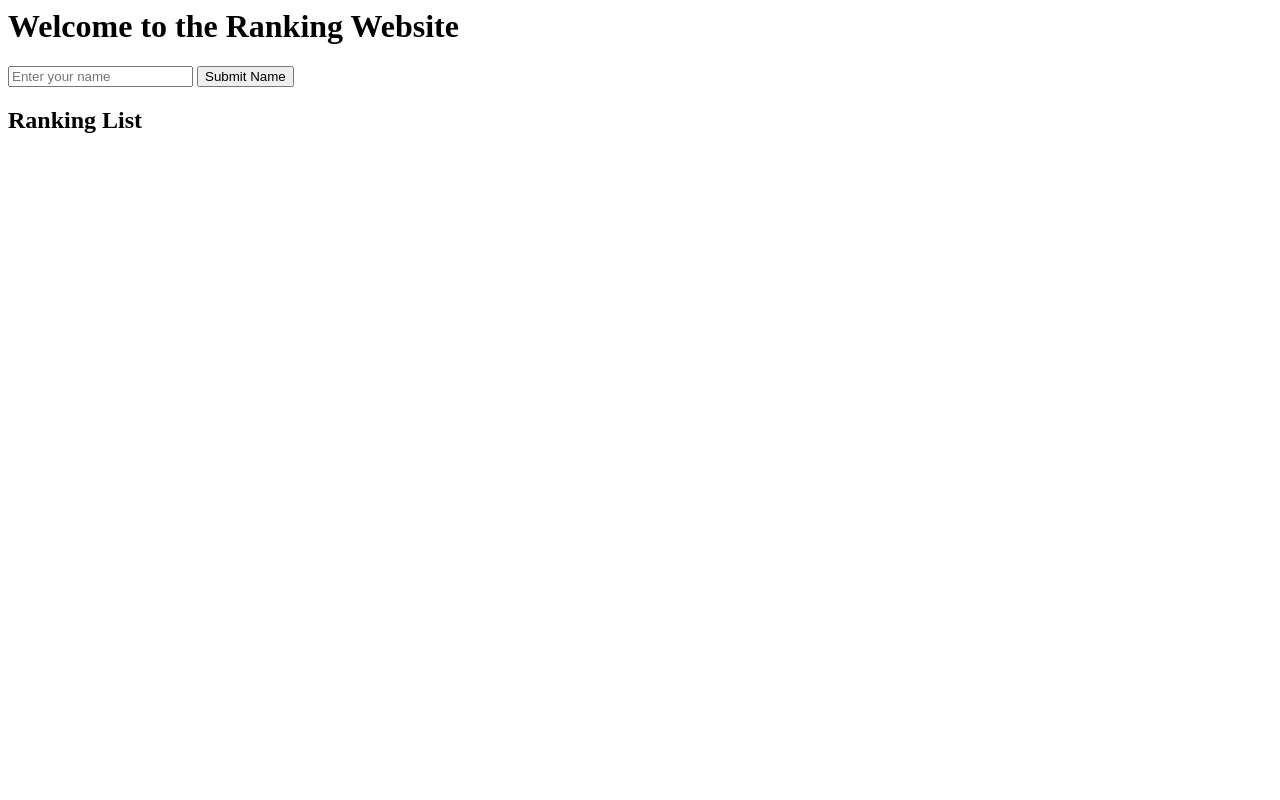
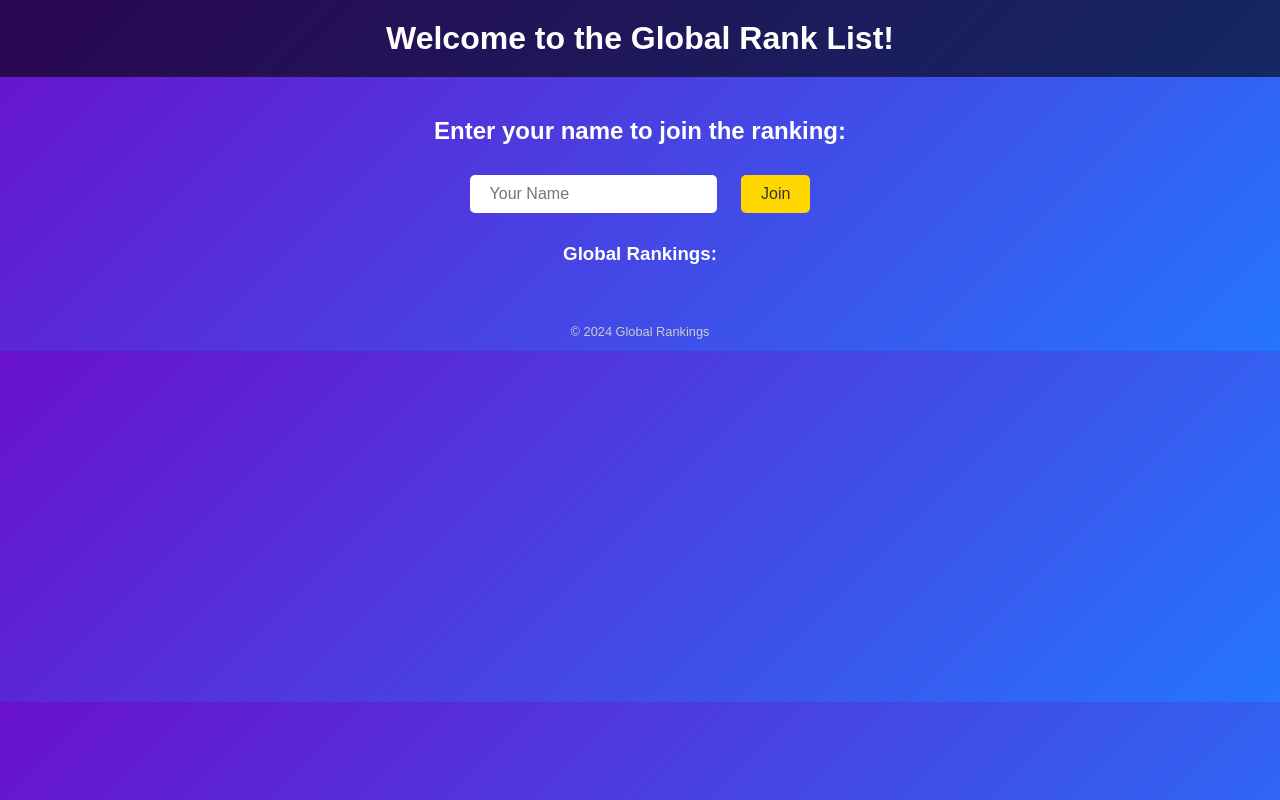
Before and after one commit to ilx-levrai/u, a plain HTML site: page index.html in a window 1280 px wide. Drawn offline with Linux system fonts and the light colour scheme; no server answers.

Commit message:
Update index.html

```diff
--- a/index.html
+++ b/index.html
@@ -1,19 +1,98 @@
+<!DOCTYPE html>
+<html lang="en">
+<head>
+    <meta charset="UTF-8">
+    <meta name="viewport" content="width=device-width, initial-scale=1.0">
+    <title>Global Visitor Ranking</title>
+    <style>
+        body {
+            margin: 0;
+            font-family: Arial, sans-serif;
+            background: linear-gradient(135deg, #6a11cb 0%, #2575fc 100%);
+            color: white;
+            text-align: center;
+        }
+
+        header {
+            padding: 20px;
+            background-color: rgba(0, 0, 0, 0.6);
+            position: sticky;
+            top: 0;
+        }
+
+        header h1 {
+            margin: 0;
+            font-size: 2rem;
+        }
+
+        .container {
+            padding: 20px;
+            text-align: center;
+        }
+
+        input, button {
+            padding: 10px 20px;
+            margin: 10px;
+            border: none;
+            border-radius: 5px;
+            font-size: 1rem;
+        }
+
+        input {
+            background: white;
+            color: #333;
+        }
+
+        button {
+            background: #ffd700;
+            color: #333;
+            cursor: pointer;
+        }
+
+        button:hover {
+            background: #e3b800;
+        }
+
+        .ranking {
+            margin-top: 20px;
+            font-size: 1rem;
+        }
+
+        footer {
+            margin-top: 20px;
+            font-size: 0.8rem;
+            color: #ccc;
+        }
+    </style>
+</head>
 <body>
-    <h1>Welcome to the Ranking Website</h1>
-    <input type="text" id="username" placeholder="Enter your name" />
-    <button onclick="submitName()">Submit Name</button>
+    <header>
+        <h1>Welcome to the Global Rank List!</h1>
+    </header>
 
-    <h2>Ranking List</h2>
-    <ul id="rankingList"></ul>
+    <div class="container">
+        <h2>Enter your name to join the ranking:</h2>
+        <input id="username" type="text" placeholder="Your Name">
+        <button onclick="addToRanking()">Join</button>
+        <div class="ranking">
+            <h3>Global Rankings:</h3>
+            <ol id="rankingList"></ol>
+        </div>
+    </div>
 
-    <script src="https://www.gstatic.com/firebasejs/9.17.1/firebase-app.js"></script>
-    <script src="https://www.gstatic.com/firebasejs/9.17.1/firebase-database.js"></script>
+    <footer>
+        <p>&copy; 2024 Global Rankings</p>
+    </footer>
+
+    <!-- Firebase Scripts -->
+    <script src="https://www.gstatic.com/firebasejs/9.16.0/firebase-app.js"></script>
+    <script src="https://www.gstatic.com/firebasejs/9.16.0/firebase-firestore.js"></script>
+
     <script>
-        // Your web app's Firebase configuration
+        // Firebase Configuration (replace with your own config)
         const firebaseConfig = {
             apiKey: "AIzaSyChj3URPFU7TVGyllTCSAPv6wmkMFG3fAw",
             authDomain: "ilx-s-database.firebaseapp.com",
-            databaseURL: "https://ilx-s-database-default-rtdb.firebaseio.com",
             projectId: "ilx-s-database",
             storageBucket: "ilx-s-database.firebasestorage.app",
             messagingSenderId: "713475036724",
@@ -22,45 +101,42 @@
 
         // Initialize Firebase
         const app = firebase.initializeApp(firebaseConfig);
-        const db = firebase.getDatabase(app);
+        const db = firebase.firestore();
 
-        // Function to submit a name to the ranking
-        function submitName() {
+        // Function to fetch and display rankings
+        async function fetchRankings() {
+            const rankingList = document.getElementById('rankingList');
+            const querySnapshot = await db.collection('rankings').orderBy('rank', 'asc').get();
+            rankingList.innerHTML = querySnapshot.docs.map(doc => {
+                const data = doc.data();
+                return `<li>#${data.rank}: ${data.name}</li>`;
+            }).join('');
+        }
+
+        // Function to add a user to the rankings
+        async function addToRanking() {
             const username = document.getElementById('username').value.trim();
             if (username) {
-                const newEntryRef = firebase.push(firebase.ref(db, 'rankings'));
-                newEntryRef.set({
-                    name: username,
-                    timestamp: Date.now()
-                })
-                .then(() => {
-                    alert(`${username} has been added to the ranking!`);
-                    displayRankings(); // Refresh the ranking list
-                })
-                .catch((error) => console.error('Error adding name:', error));
+                const rankingsRef = db.collection('rankings');
+                const existingUser = await rankingsRef.where('name', '==', username).get();
+
+                if (!existingUser.empty) {
+                    alert(`${username}, you are already ranked!`);
+                } else {
+                    const count = (await rankingsRef.get()).size;
+                    const newRank = count + 1;
+                    await rankingsRef.add({ name: username, rank: newRank });
+                    alert(`${username}, you are now ranked #${newRank}!`);
+                    fetchRankings();
+                }
+                document.getElementById('username').value = ''; // Clear input field
             } else {
                 alert('Please enter a valid name.');
             }
         }
 
-        // Function to display the ranking list
-        function displayRankings() {
-            const rankingList = document.getElementById('rankingList');
-            rankingList.innerHTML = ''; // Clear the list
-            firebase.onValue(firebase.ref(db, 'rankings'), (snapshot) => {
-                const data = snapshot.val();
-                if (data) {
-                    const sortedRankings = Object.values(data).sort((a, b) => a.timestamp - b.timestamp);
-                    sortedRankings.forEach((entry, index) => {
-                        const li = document.createElement('li');
-                        li.textContent = `#${index + 1}: ${entry.name}`;
-                        rankingList.appendChild(li);
-                    });
-                }
-            });
-        }
-
-        // Initial display of rankings when the page loads
-        displayRankings();
+        // Fetch rankings on page load
+        fetchRankings();
     </script>
 </body>
+</html>
```
